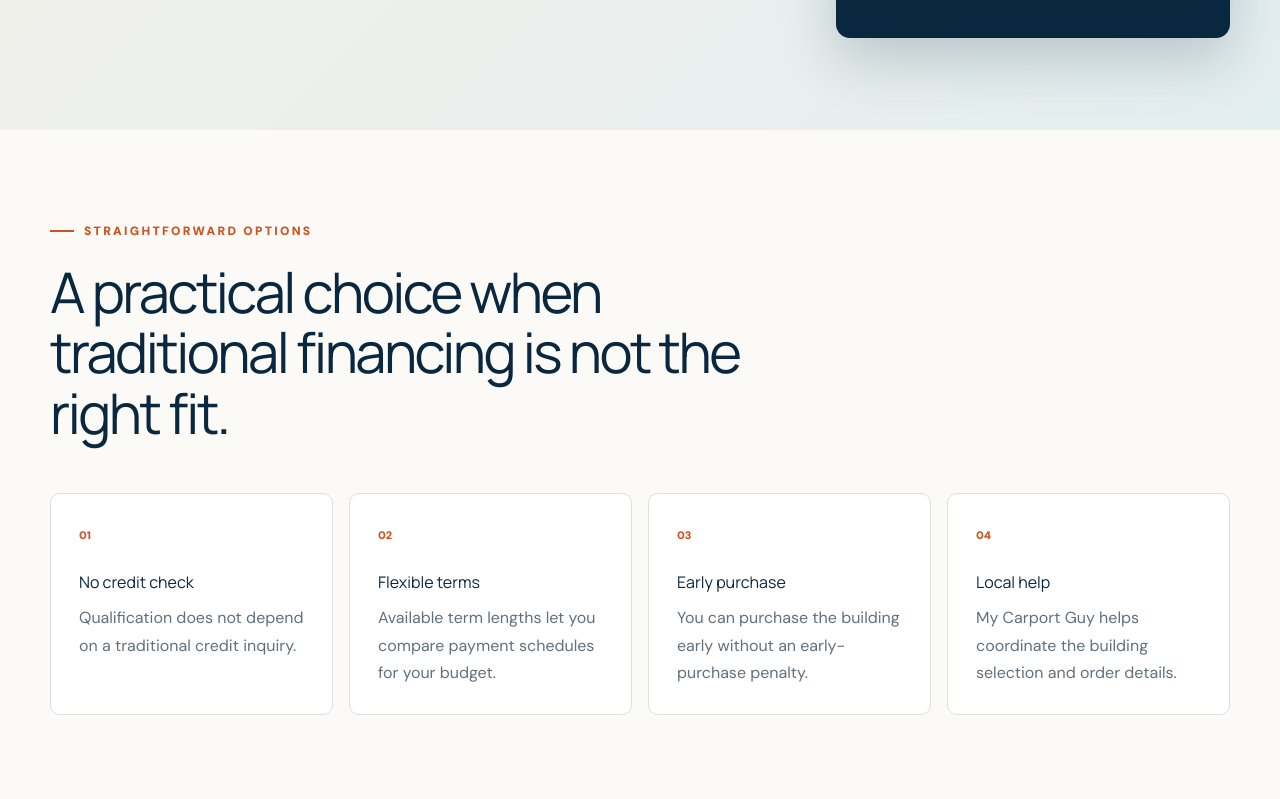
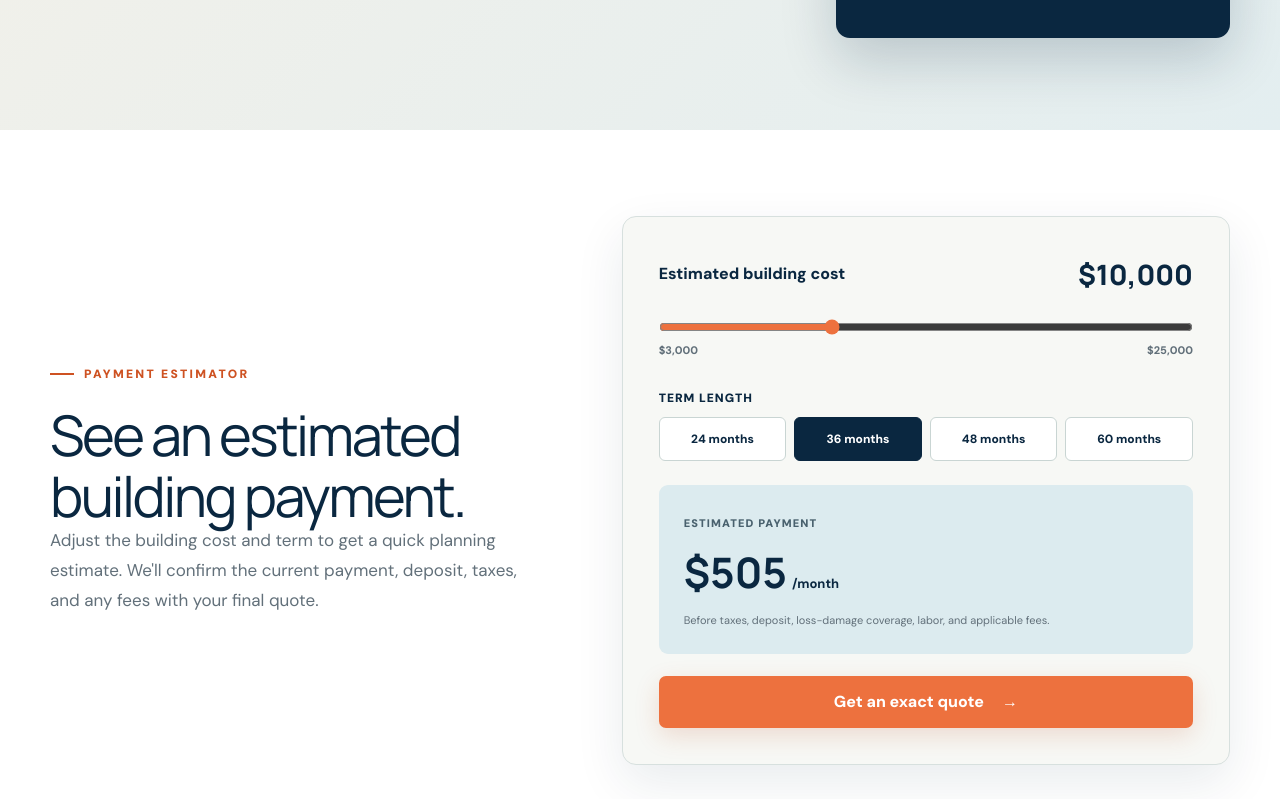
Before and after one commit to barrylunsford/mycarportguy, a Next.js app: page /financing in a window 1280 px wide. Shown: the part 661-1460 px from the top of the page. Built offline with nearby package versions, Linux system fonts and the light colour scheme.

Commit message:
Keep rent-to-own estimator on site

```diff
--- a/app/financing/page.tsx
+++ b/app/financing/page.tsx
@@ -1,8 +1,7 @@
 import type { Metadata } from "next";
 import Link from "next/link";
 import Header from "@/components/Header";
-
-const eagleRentToOwnUrl = "https://www.eaglecarports.com/financing/rent-to-own";
+import RentToOwnEstimator from "@/components/RentToOwnEstimator";
 
 export const metadata: Metadata = {
   title: "Rent-to-Own Metal Buildings",
@@ -26,8 +25,8 @@ export default function FinancingPage() {
               confirm eligibility, and understand the next steps before you commit.
             </p>
             <div className="financing-actions">
-              <a className="button" href={eagleRentToOwnUrl} target="_blank" rel="noreferrer">
-                Estimate a payment <span aria-hidden="true">↗</span>
+              <a className="button" href="#payment-estimator">
+                Estimate a payment <span aria-hidden="true">↓</span>
               </a>
               <Link className="text-link" href="/#quote">
                 Ask Barry about rent-to-own <span aria-hidden="true">→</span>
@@ -47,6 +46,8 @@ export default function FinancingPage() {
             <small>Eligibility and final terms are determined by Eagle Carports and Heartland.</small>
           </aside>
         </section>
+
+        <RentToOwnEstimator />
 
         <section className="financing-benefits">
           <div className="financing-section-heading">
--- a/app/globals.css
+++ b/app/globals.css
@@ -422,6 +422,25 @@ footer p:last-child { text-align: right; }
 .financing-hero-card li { padding: 12px 0 12px 25px; position: relative; border-bottom: 1px solid rgba(255,255,255,.13); color: #d8e6ec; }
 .financing-hero-card li::before { content: "✓"; position: absolute; left: 0; color: #83c59f; font-weight: 900; }
 .financing-hero-card small { color: #9fb7c4; line-height: 1.6; }
+.rto-estimator { padding: 86px max(28px,calc((100vw - 1180px)/2)); display: grid; grid-template-columns: .8fr 1fr; gap: 85px; align-items: center; background: white; }
+.rto-estimator-intro h2 { margin: 0; color: var(--navy); font-size: clamp(36px,4.5vw,56px); line-height: 1.08; letter-spacing: -.045em; }
+.rto-estimator-intro > p:last-child { color: var(--muted); font-size: 17px; line-height: 1.75; }
+.rto-calculator { padding: 36px; border: 1px solid #d7e0de; border-radius: 14px; background: #f7f8f5; box-shadow: 0 18px 50px rgba(10,39,64,.09); }
+.rto-calculator > label { display: flex; align-items: center; justify-content: space-between; gap: 20px; color: var(--navy); font-weight: 800; }
+.rto-calculator > label strong { font-family: var(--font-display); font-size: 28px; }
+.rto-calculator input[type="range"] { width: 100%; margin: 24px 0 5px; accent-color: var(--orange); }
+.rto-range-labels { display: flex; justify-content: space-between; color: var(--muted); font-size: 11px; font-weight: 750; }
+.rto-calculator fieldset { margin: 30px 0 24px; padding: 0; border: 0; }
+.rto-calculator legend { margin-bottom: 10px; color: var(--navy); font-size: 12px; font-weight: 850; text-transform: uppercase; letter-spacing: .08em; }
+.rto-term-options { display: grid; grid-template-columns: repeat(4,1fr); gap: 8px; }
+.rto-term-options button { min-height: 44px; border: 1px solid #c9d5d3; border-radius: 6px; background: white; color: var(--navy); cursor: pointer; font: inherit; font-size: 12px; font-weight: 800; }
+.rto-term-options button.active { border-color: var(--navy); background: var(--navy); color: white; }
+.rto-result { margin-bottom: 22px; padding: 25px; border-radius: 9px; background: #dcebef; }
+.rto-result > span { color: #49616e; font-size: 11px; font-weight: 850; letter-spacing: .1em; text-transform: uppercase; }
+.rto-result > strong { margin-top: 7px; display: block; color: var(--navy); font-family: var(--font-display); font-size: 42px; }
+.rto-result > strong small { margin-left: 5px; font-family: var(--font-body); font-size: 13px; }
+.rto-result p { margin: 8px 0 0; color: var(--muted); font-size: 11px; line-height: 1.55; }
+.rto-calculator > .button { width: 100%; }
 .financing-benefits, .financing-details, .financing-steps { padding: 92px max(28px,calc((100vw - 1180px)/2)); }
 .financing-section-heading { max-width: 780px; }
 .financing-section-heading h2, .financing-details h2 { margin: 0; color: var(--navy); font-size: clamp(36px,4.5vw,56px); line-height: 1.08; letter-spacing: -.045em; }
@@ -459,7 +478,7 @@ footer p:last-child { text-align: right; }
   .trust-strip div:nth-child(2) { border-right: 0; }
   .section { padding-top: 78px; padding-bottom: 78px; }
   .structure-grid { grid-template-columns: 1fr 1fr; }
-  .split-heading, .process-section, .financing-section, .quote-section, .financing-hero, .financing-details { grid-template-columns: 1fr; gap: 42px; }
+  .split-heading, .process-section, .financing-section, .quote-section, .financing-hero, .financing-details, .rto-estimator { grid-template-columns: 1fr; gap: 42px; }
   .why-panel { grid-template-columns: 1fr; }
   .why-art { min-height: 430px; }
   .service-section { grid-template-columns: 1fr; }
@@ -533,11 +552,13 @@ footer p:last-child { text-align: right; }
   .catalog-grid { grid-template-columns: 1fr; }
   .catalog-card-image { height: 240px; }
   .catalog-card-body > p, .catalog-card h2 { min-height: auto; }
-  .financing-hero, .financing-benefits, .financing-details, .financing-steps { padding: 65px 22px; }
+  .financing-hero, .rto-estimator, .financing-benefits, .financing-details, .financing-steps { padding: 65px 22px; }
   .financing-actions, .financing-final-cta { align-items: stretch; flex-direction: column; }
   .financing-actions .button, .financing-final-cta .button { width: 100%; }
   .financing-benefit-grid { grid-template-columns: 1fr; }
   .financing-hero-card { padding: 28px; }
+  .rto-calculator { padding: 25px 20px; }
+  .rto-term-options { grid-template-columns: 1fr 1fr; }
 }
 
 @media (prefers-reduced-motion: reduce) {
--- /dev/null
+++ b/components/RentToOwnEstimator.tsx
@@ -0,0 +1,77 @@
+"use client";
+
+import { useMemo, useState } from "react";
+import Link from "next/link";
+
+const divisors = { 24: 14.4, 36: 19.8, 48: 21.6, 60: 24 } as const;
+type Term = keyof typeof divisors;
+
+function dollars(value: number) {
+  return new Intl.NumberFormat("en-US", {
+    style: "currency",
+    currency: "USD",
+    maximumFractionDigits: 0,
+  }).format(value);
+}
+
+export default function RentToOwnEstimator() {
+  const [buildingCost, setBuildingCost] = useState(10000);
+  const [term, setTerm] = useState<Term>(36);
+  const monthlyPayment = useMemo(
+    () => buildingCost / divisors[term],
+    [buildingCost, term],
+  );
+
+  return (
+    <section className="rto-estimator" id="payment-estimator" aria-labelledby="estimator-title">
+      <div className="rto-estimator-intro">
+        <p className="eyebrow"><span />Payment estimator</p>
+        <h2 id="estimator-title">See an estimated building payment.</h2>
+        <p>
+          Adjust the building cost and term to get a quick planning estimate.
+          We&apos;ll confirm the current payment, deposit, taxes, and any fees with
+          your final quote.
+        </p>
+      </div>
+      <div className="rto-calculator">
+        <label htmlFor="building-cost">
+          <span>Estimated building cost</span>
+          <strong>{dollars(buildingCost)}</strong>
+        </label>
+        <input
+          id="building-cost"
+          type="range"
+          min="3000"
+          max="25000"
+          step="250"
+          value={buildingCost}
+          onChange={(event) => setBuildingCost(Number(event.target.value))}
+        />
+        <div className="rto-range-labels"><span>$3,000</span><span>$25,000</span></div>
+
+        <fieldset>
+          <legend>Term length</legend>
+          <div className="rto-term-options">
+            {(Object.keys(divisors).map(Number) as Term[]).map((months) => (
+              <button
+                key={months}
+                type="button"
+                className={term === months ? "active" : ""}
+                onClick={() => setTerm(months)}
+              >
+                {months} months
+              </button>
+            ))}
+          </div>
+        </fieldset>
+
+        <div className="rto-result" aria-live="polite">
+          <span>Estimated payment</span>
+          <strong>{dollars(monthlyPayment)}<small>/month</small></strong>
+          <p>Before taxes, deposit, loss-damage coverage, labor, and applicable fees.</p>
+        </div>
+        <Link className="button" href="/#quote">Get an exact quote <span aria-hidden="true">→</span></Link>
+      </div>
+    </section>
+  );
+}
```
